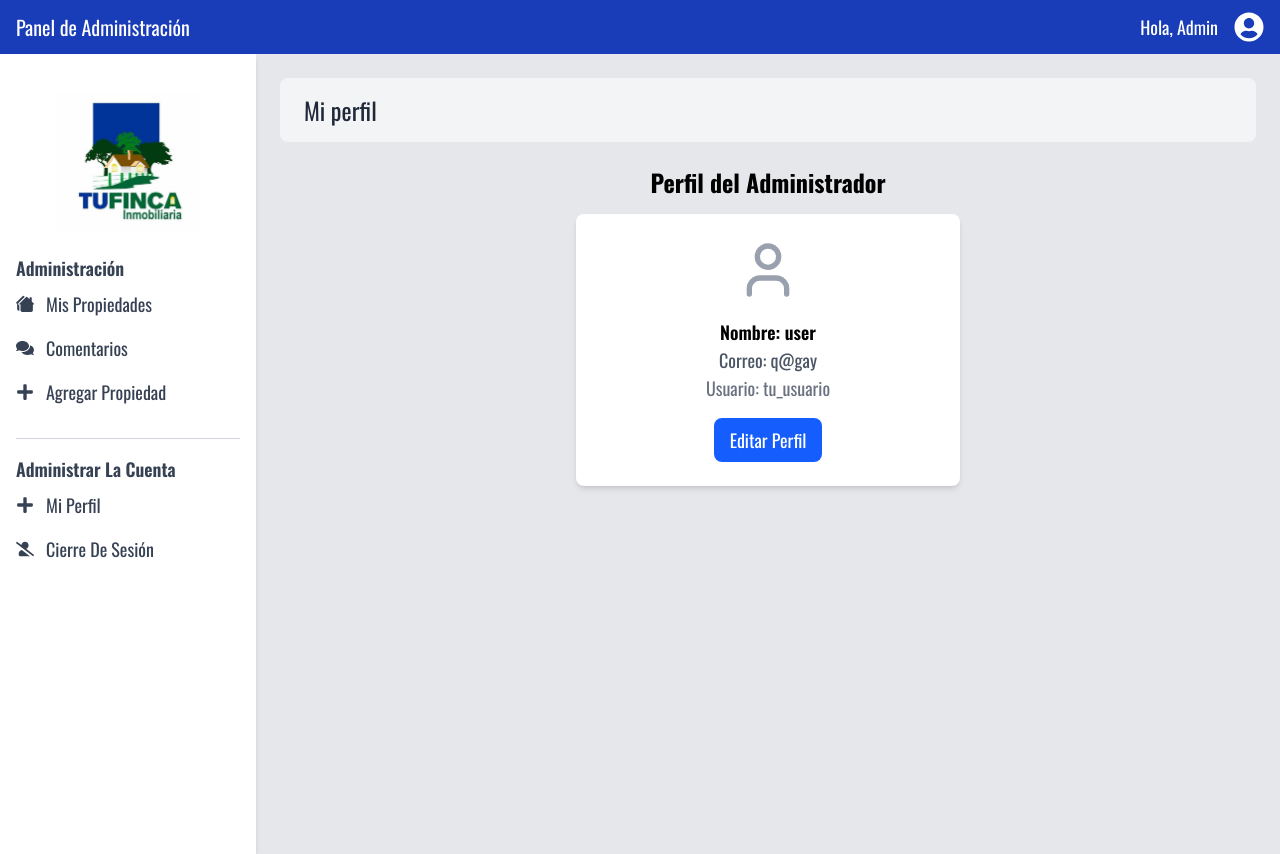
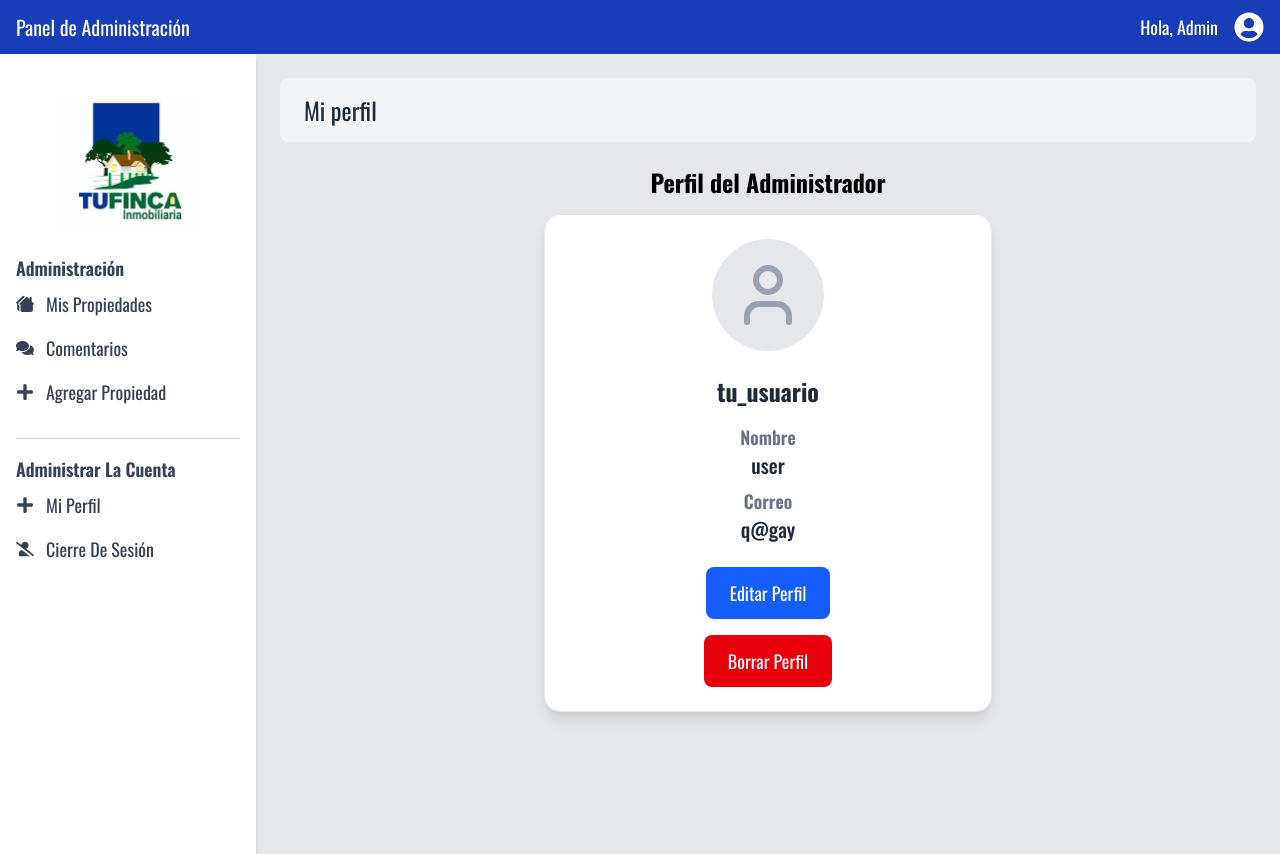
Before and after one commit to Catapultaa/tuFincaProyecto, a React (Vite) app in the folder frontend/: page /admin in a window 1280 px wide. Both pictures are taken after a click on the button "Mi Perfil". Built offline with nearby package versions, Linux system fonts and the light colour scheme.

Commit message:
Todo perfilAdmin v.3.

```diff
--- a/frontend/src/features/admin/perfil/components/PerfilInfo.jsx
+++ b/frontend/src/features/admin/perfil/components/PerfilInfo.jsx
@@ -1,22 +1,45 @@
 import { User } from "lucide-react";
+import PopUpBorrarPerfil from "../subcomponents/PopUpBorrarPerfil";
+import { useState } from "react";
 
 const PerfilInfo = ({ admin, onEdit }) => {
+  const [mostrarPopUp, setMostrarPopUp] = useState(false);
+
   if (!admin) {
-    return <p className="text-red-500">Error: No se encontró la información del administrador.</p>;
+    return <p className="text-red-500 text-center mt-4">Error: No se encontró la información del administrador.</p>;
   }
 
   return (
-    <div className="bg-white p-6 rounded-lg shadow-md w-96 flex flex-col items-center">
-      <User size={64} className="text-gray-400 mb-4" />
-      <p className="text-lg font-semibold">Nombre: {admin.nombre || "Nombre no disponible"}</p>
-      <p className="text-gray-600">Correo: {admin.correo || "Correo no disponible"}</p>
-      <p className="text-gray-500 mb-4">Usuario: {admin.usuario || "Usuario no disponible"}</p>
+    <div className="bg-white p-6 rounded-2xl shadow-lg w-full max-w-md flex flex-col items-center border border-gray-200">
+      <div className="relative w-28 h-28 mb-6">
+        <div className="w-full h-full flex items-center justify-center bg-gray-200 rounded-full">
+          <User size={72} className="text-gray-400" />
+        </div>
+      </div>
+      <h2 className="text-2xl font-bold text-gray-800">{admin.usuario || "Usuario no disponible"}</h2>
+      <div className="mt-4 w-full text-center">
+        <p className="text-lg font-semibold text-gray-500">Nombre</p>
+        <p className="text-xl text-gray-800 font-medium">{admin.nombre || "Nombre no disponible"}</p>
+      </div>
+      <div className="mt-2 w-full text-center">
+        <p className="text-lg font-semibold text-gray-500">Correo</p>
+        <p className="text-xl text-gray-800 font-medium">{admin.correo || "Correo no disponible"}</p>
+      </div>
       <button
         onClick={onEdit}
-        className="bg-blue-600 text-white px-4 py-2 rounded-lg hover:bg-blue-500"
+        className="mt-6 bg-blue-600 text-white px-6 py-3 rounded-lg hover:bg-blue-500 transition text-lg"
       >
         Editar Perfil
       </button>
+      <button
+        onClick={() => setMostrarPopUp(true)}
+        className="mt-4 bg-red-600 text-white px-6 py-3 rounded-lg hover:bg-red-500 transition text-lg"
+      >
+        Borrar Perfil
+      </button>
+      {mostrarPopUp && (
+        <PopUpBorrarPerfil admin={admin} onCancel={() => setMostrarPopUp(false)} />
+      )}
     </div>
   );
 };
--- a/frontend/src/features/admin/perfil/subcomponents/PopUpBorrarPerfil.jsx
+++ b/frontend/src/features/admin/perfil/subcomponents/PopUpBorrarPerfil.jsx
@@ -1,7 +1,43 @@
+import { useState } from "react";
 import { motion } from "framer-motion";
+import { X } from "lucide-react";
+import { useNavigate } from "react-router-dom";
+import PopUpConfirmar from "./PopUpConfirmar"; // Importamos el nuevo popup de confirmación
 
-const PopUpBorrarPerfil = ({ onConfirm, onCancel }) => {
+const PopUpBorrarPerfil = ({ admin, onCancel }) => {
+  const [password, setPassword] = useState("");
+  const [passwordCorrect, setPasswordCorrect] = useState(false);
+  const [errorMessage, setErrorMessage] = useState("");
+  const [isDeleting, setIsDeleting] = useState(false);
+  const [showConfirmPopup, setShowConfirmPopup] = useState(false);
+  const navigate = useNavigate();
+
+  const handleVerifyPassword = () => {
+    if (password === admin.contraseña) {
+      setPasswordCorrect(true);
+      setErrorMessage("");
+      setShowConfirmPopup(true); // Muestra el popup de confirmación
+    } else {
+      setErrorMessage("Contraseña incorrecta. Inténtalo de nuevo.");
+    }
+  };
+
+  const handleDelete = async () => {
+    setIsDeleting(true);
+
+    try {
+      // Aquí llamamos a la API del backend para eliminar el perfil
+      // await deleteProfile(admin.id);
+
+      navigate("/main"); // Redirigir a MainPage después de la eliminación
+    } catch (error) {
+      console.error("Error al eliminar el perfil", error);
+      setIsDeleting(false);
+    }
+  };
+
   return (
+    <>
       <div className="fixed inset-0 flex items-center justify-center bg-black/60 backdrop-blur-md z-50 p-4">
         <motion.div
           initial={{ opacity: 0, scale: 0.9 }}
@@ -10,26 +46,41 @@ const PopUpBorrarPerfil = ({ onConfirm, onCancel }) => {
           transition={{ duration: 0.3, ease: "easeOut" }}
           className="relative bg-white p-6 rounded-2xl shadow-2xl max-w-sm w-full text-center"
         >
-        <h2 className="text-xl font-semibold text-gray-800 mb-4">¿Estás seguro?</h2>
-        <p className="text-gray-600">Esta acción no se puede deshacer.</p>
+          <button
+            onClick={onCancel}
+            className="absolute top-3 right-3 text-gray-600 hover:text-gray-900 transition"
+          >
+            <X size={24} />
+          </button>
 
-        {/* Botones */}
-        <div className="mt-4 flex justify-center gap-4">
+          <h2 className="text-xl font-semibold text-gray-800 mb-4">Confirmar identidad</h2>
+          <p className="text-gray-600 mb-4">Ingresa tu contraseña para continuar.</p>
+          <input
+            type="password"
+            value={password}
+            onChange={(e) => setPassword(e.target.value)}
+            className="w-full px-4 py-2 border rounded-lg mb-2"
+            placeholder="Contraseña"
+          />
+          {errorMessage && <p className="text-red-500 text-sm mb-2">{errorMessage}</p>}
           <button
-            className="bg-gray-400 text-white px-4 py-2 rounded-lg font-semibold hover:bg-gray-500 transition"
-            onClick={onCancel}
+            className="bg-blue-600 text-white px-4 py-2 rounded-lg font-semibold hover:bg-blue-500 transition w-full"
+            onClick={handleVerifyPassword}
           >
-            Cancelar
+            Aceptar
           </button>
-          <button
-            className="bg-red-600 text-white px-4 py-2 rounded-lg font-semibold hover:bg-red-500 transition"
-            onClick={onConfirm}
-          >
-            Eliminar
-          </button>
-        </div>
         </motion.div>
       </div>
+
+      {showConfirmPopup && (
+        <PopUpConfirmar
+          mensaje="¿Estás seguro de que deseas eliminar este perfil?"
+          onConfirm={handleDelete}
+          onCancel={() => setShowConfirmPopup(false)}
+          isLoading={isDeleting}
+        />
+      )}
+    </>
   );
 };
 
--- /dev/null
+++ b/frontend/src/features/admin/perfil/subcomponents/PopUpConfirmar.jsx
@@ -0,0 +1,35 @@
+import { motion } from "framer-motion";
+
+const PopUpConfirmar = ({ mensaje, onConfirm, onCancel, isLoading }) => {
+  return (
+    <div className="fixed inset-0 flex items-center justify-center bg-black/60 backdrop-blur-md z-50 p-4">
+
+      <motion.div
+        initial={{ opacity: 0, scale: 0.9 }}
+        animate={{ opacity: 1, scale: 1 }}
+        exit={{ opacity: 0, scale: 0.9 }}
+        transition={{ duration: 0.3, ease: "easeOut" }}
+        className="relative bg-white p-6 rounded-2xl shadow-2xl max-w-sm w-full text-center"
+      >
+        <h2 className="text-xl font-semibold text-gray-800 mb-4">{mensaje}</h2>
+        <div className="mt-4 flex justify-center gap-4">
+          <button
+            className="bg-gray-400 text-white px-4 py-2 rounded-lg font-semibold hover:bg-gray-500 transition"
+            onClick={onCancel}
+          >
+            Cancelar
+          </button>
+          <button
+            className={`bg-red-600 text-white px-4 py-2 rounded-lg font-semibold transition w-full ${isLoading ? 'hover:bg-red-400 cursor-not-allowed' : 'hover:bg-red-500'}`}
+            onClick={onConfirm}
+            disabled={isLoading}
+          >
+            {isLoading ? "Confirmando..." : "Hecho"}
+          </button>
+        </div>
+      </motion.div>
+    </div>
+  );
+};
+
+export default PopUpConfirmar;
```
Lines whose indentation alone changed are shown as unchanged.
